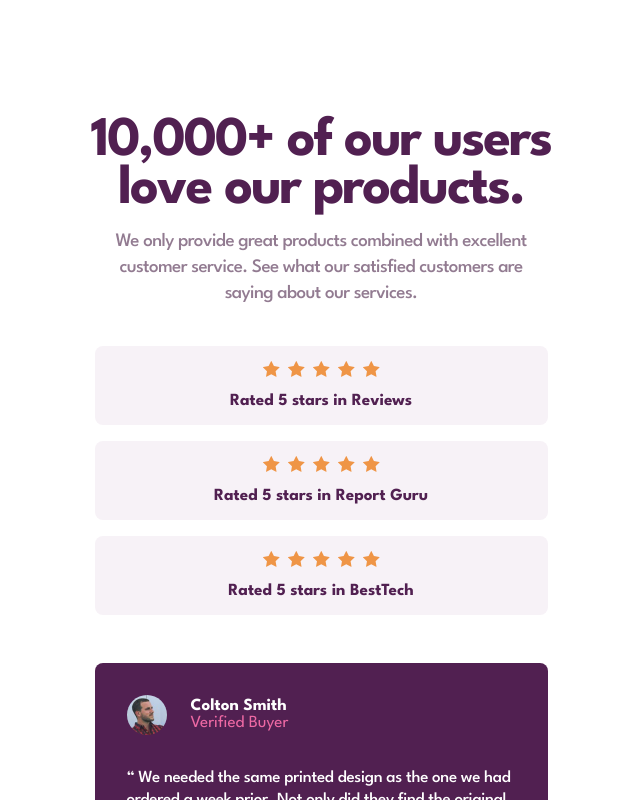
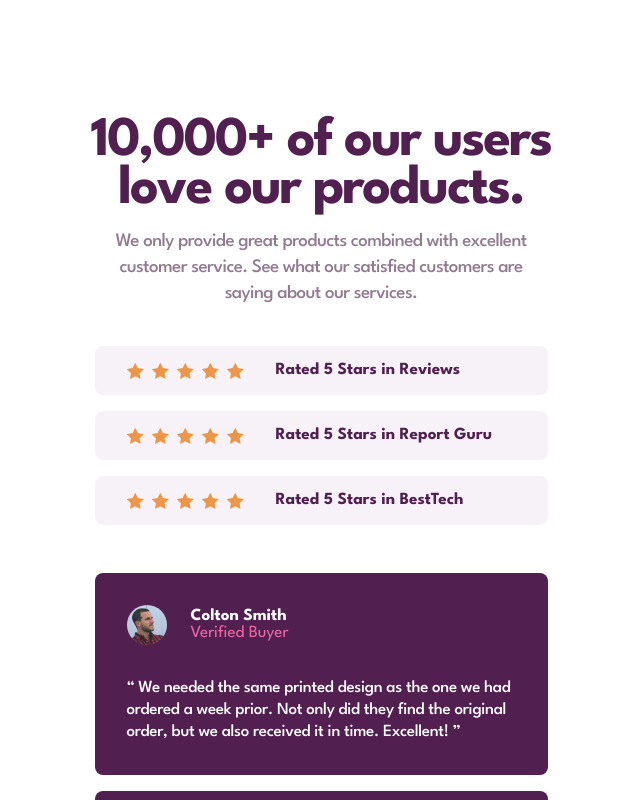
Before and after one commit to g-akca/social-proof-section, a React (Vite) app: page / in a window 1280 px wide. Shown: the top 800 px of the page, without its empty margins (319-959 px from the left). Built offline with nearby package versions, Linux system fonts and the light colour scheme.

Commit message:
Add tablet responsive ReviewItem styles

```diff
--- a/src/components/ReviewItem.jsx
+++ b/src/components/ReviewItem.jsx
@@ -11,10 +11,10 @@ function ReviewItem({ starCount, reviewer }) {
   ))
 
   return (
-    <div className="bg-purple-100 rounded-lg p-3.75 flex flex-col gap-4 items-center">
+    <div className="bg-purple-100 rounded-lg p-3.75 flex flex-col gap-4 items-center tablet:px-8 tablet:py-4 tablet:flex-row tablet:gap-8">
       <div className="flex gap-2">{stars}</div>
 
-      <p className="text-[17px] leading-[100%] font-bold">Rated {starCount} stars in {reviewer}</p>
+      <p className="text-[17px] leading-[100%] font-bold">Rated {starCount} Stars in {reviewer}</p>
     </div>
   )
 }
```
